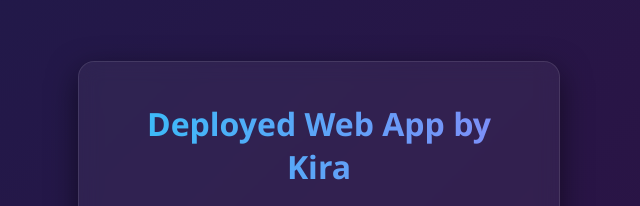
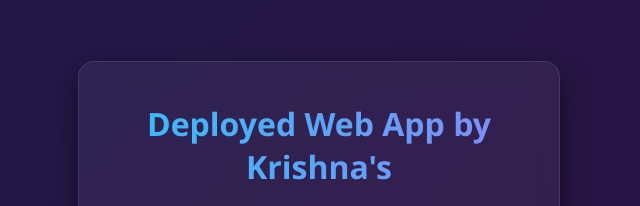
Before and after one commit to Preethis-23/aws-deploy-test, a plain HTML site: page web/index.html in a window 1280 px wide. Shown: the part 104-310 px from the top of the page, without its empty margins (321-961 px from the left). Drawn offline with Linux system fonts and the light colour scheme.

Commit message:
Update website

```diff
--- a/web/index.html
+++ b/web/index.html
@@ -86,7 +86,7 @@
 
 <body>
   <div class="card">
-    <h1>Deployed Web App by Kira</h1>
+    <h1>Deployed Web App by Krishna's </h1>
     <p>This is the interactive client application. When you push updates, GitHub Actions automatically builds and
       deploys them to EC2!</p>
 
```
